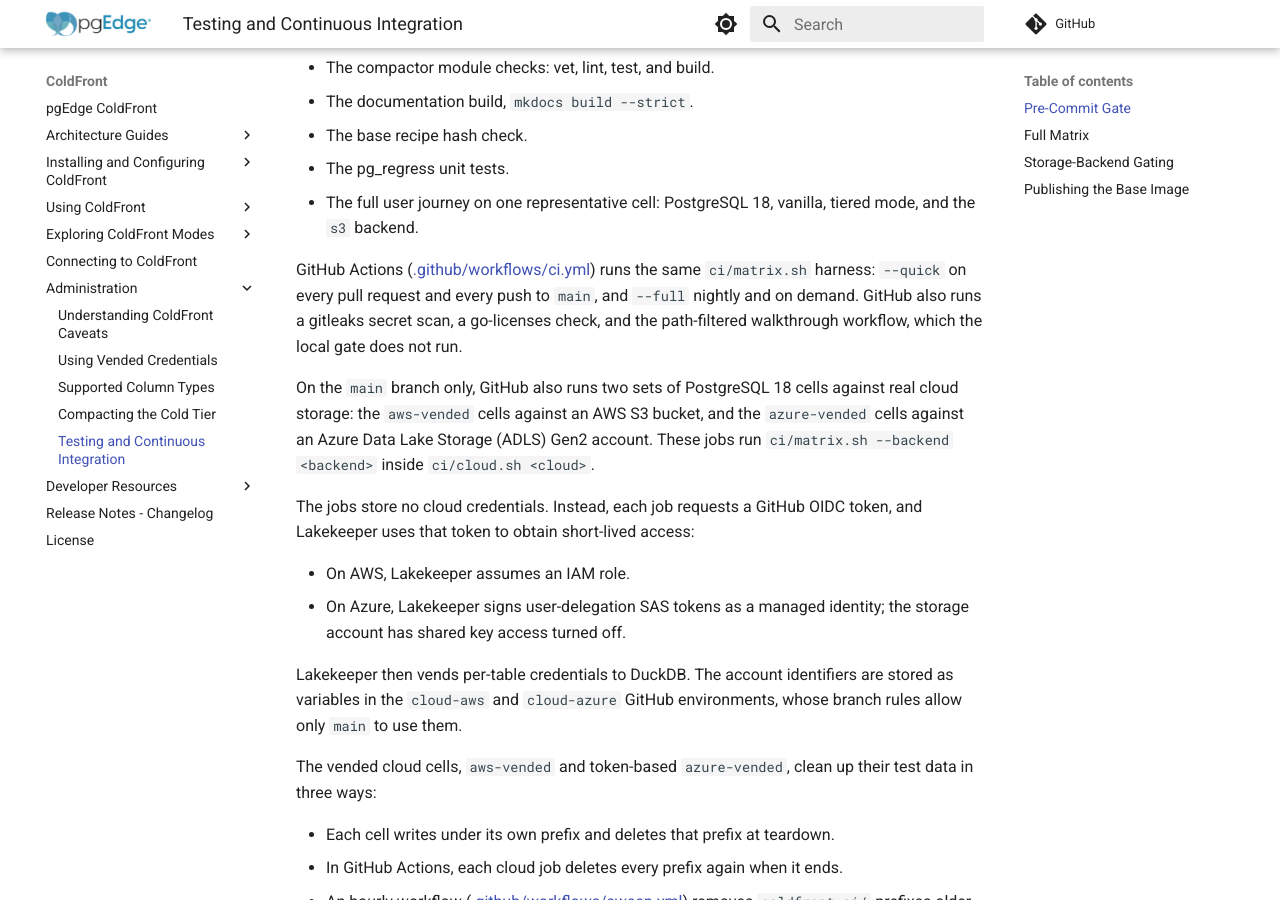
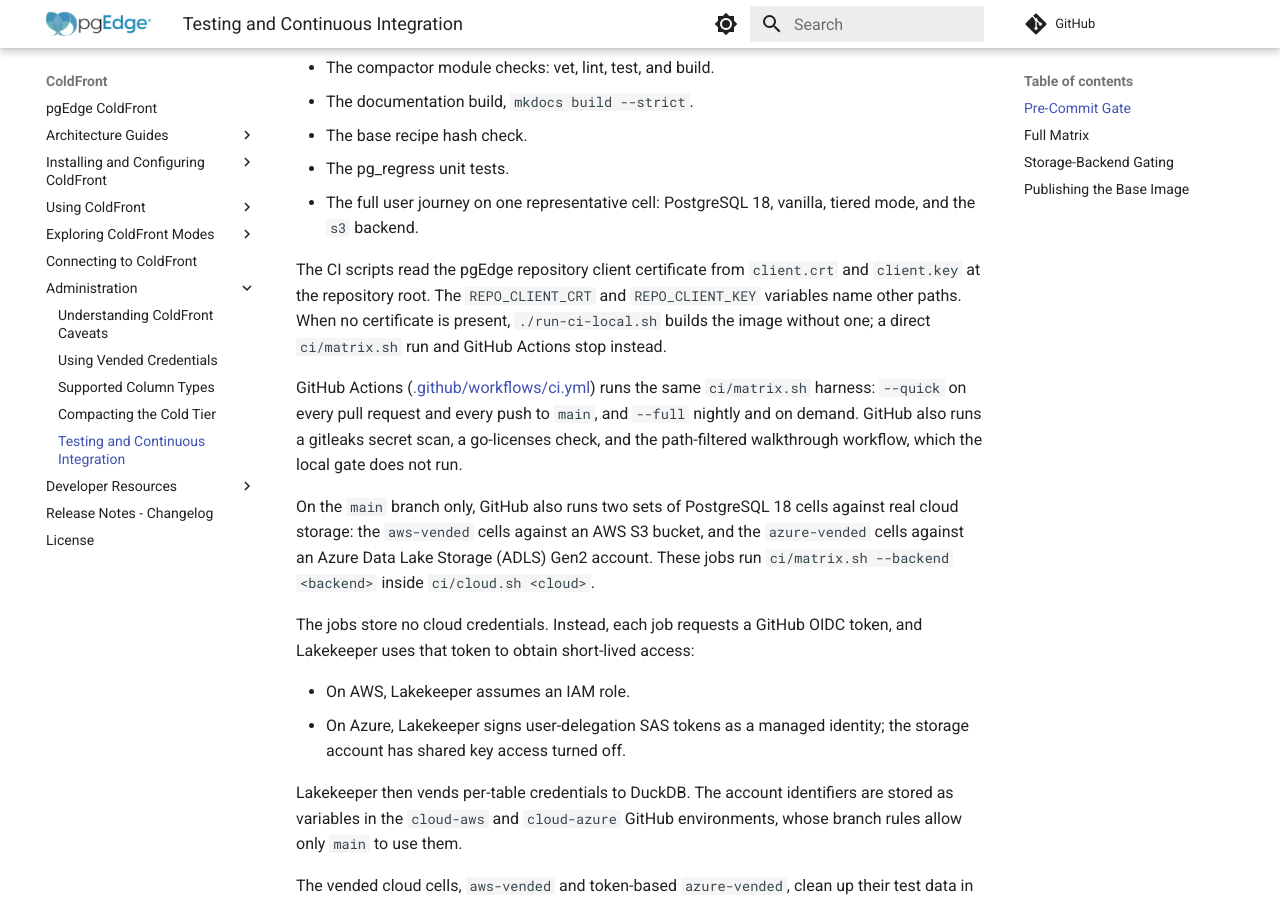
Before and after one commit to pgEdge/coldfront, an MkDocs documentation site: the page built from docs/testing_ci.md, in a window 1280 px wide and 900 px high, scrolled down 1285 px. Built offline with MkDocs 1.6.1 and Material for MkDocs 9.7.7, drawn with Linux system fonts in a browser that asks for light colours; comment, search, counter and statistics services are not loaded.

Commit message:
ci: let run-ci-local.sh build the app image without the repo client cert

```diff
--- a/docker-compose.matrix.yml
+++ b/docker-compose.matrix.yml
@@ -17,6 +17,7 @@ services:
       args:
         PG_MAJOR: ${PG_MAJOR:-18}
         COLDFRONT_BASE: ${COLDFRONT_BASE:-ghcr.io/pgedge/coldfront-duckdb-base:pg${PG_MAJOR:-18}}
+        REPO_NO_CLIENT_CERT: ${REPO_NO_CLIENT_CERT:-}
     environment:
       PG_MAJOR: ${PG_MAJOR:-18}
       MESH: "off"
--- a/docker-compose.mesh.yml
+++ b/docker-compose.mesh.yml
@@ -15,7 +15,7 @@
 # otherwise arbitrary — the bakery matches acks by spock node name, not by id.
 services:
   db1:
-    build: { context: ., dockerfile: docker/Dockerfile.duckdb15, args: { PG_MAJOR: "${PG_MAJOR:-18}", COLDFRONT_BASE: "${COLDFRONT_BASE:-ghcr.io/pgedge/coldfront-duckdb-base:pg${PG_MAJOR:-18}}" }, secrets: [repo_client_crt, repo_client_key] }
+    build: { context: ., dockerfile: docker/Dockerfile.duckdb15, args: { PG_MAJOR: "${PG_MAJOR:-18}", COLDFRONT_BASE: "${COLDFRONT_BASE:-ghcr.io/pgedge/coldfront-duckdb-base:pg${PG_MAJOR:-18}}", REPO_NO_CLIENT_CERT: "${REPO_NO_CLIENT_CERT:-}" }, secrets: [repo_client_crt, repo_client_key] }
     hostname: db1
     environment:
       PG_MAJOR: "${PG_MAJOR:-18}"
@@ -30,7 +30,7 @@ services:
       retries: 25
 
   db2:
-    build: { context: ., dockerfile: docker/Dockerfile.duckdb15, args: { PG_MAJOR: "${PG_MAJOR:-18}", COLDFRONT_BASE: "${COLDFRONT_BASE:-ghcr.io/pgedge/coldfront-duckdb-base:pg${PG_MAJOR:-18}}" }, secrets: [repo_client_crt, repo_client_key] }
+    build: { context: ., dockerfile: docker/Dockerfile.duckdb15, args: { PG_MAJOR: "${PG_MAJOR:-18}", COLDFRONT_BASE: "${COLDFRONT_BASE:-ghcr.io/pgedge/coldfront-duckdb-base:pg${PG_MAJOR:-18}}", REPO_NO_CLIENT_CERT: "${REPO_NO_CLIENT_CERT:-}" }, secrets: [repo_client_crt, repo_client_key] }
     hostname: db2
     environment:
       PG_MAJOR: "${PG_MAJOR:-18}"
@@ -45,7 +45,7 @@ services:
       retries: 25
 
   db3:
-    build: { context: ., dockerfile: docker/Dockerfile.duckdb15, args: { PG_MAJOR: "${PG_MAJOR:-18}", COLDFRONT_BASE: "${COLDFRONT_BASE:-ghcr.io/pgedge/coldfront-duckdb-base:pg${PG_MAJOR:-18}}" }, secrets: [repo_client_crt, repo_client_key] }
+    build: { context: ., dockerfile: docker/Dockerfile.duckdb15, args: { PG_MAJOR: "${PG_MAJOR:-18}", COLDFRONT_BASE: "${COLDFRONT_BASE:-ghcr.io/pgedge/coldfront-duckdb-base:pg${PG_MAJOR:-18}}", REPO_NO_CLIENT_CERT: "${REPO_NO_CLIENT_CERT:-}" }, secrets: [repo_client_crt, repo_client_key] }
     hostname: db3
     environment:
       PG_MAJOR: "${PG_MAJOR:-18}"
--- a/docs/testing_ci.md
+++ b/docs/testing_ci.md
@@ -68,6 +68,12 @@ gate is fast enough to run on every commit and performs the following checks:
 - The pg_regress unit tests.
 - The full user journey on one representative cell: PostgreSQL 18, vanilla,
   tiered mode, and the `s3` backend.
+
+The CI scripts read the pgEdge repository client certificate from `client.crt`
+and `client.key` at the repository root. The `REPO_CLIENT_CRT` and
+`REPO_CLIENT_KEY` variables name other paths. When no certificate is present,
+`./run-ci-local.sh` builds the image without one; a direct `ci/matrix.sh` run
+and GitHub Actions stop instead.
 
 GitHub Actions
 ([.github/workflows/ci.yml](https://github.com/pgEdge/ColdFront/blob/main/.github/workflows/ci.yml))
```
Also changed, not shown: 3 other files.
